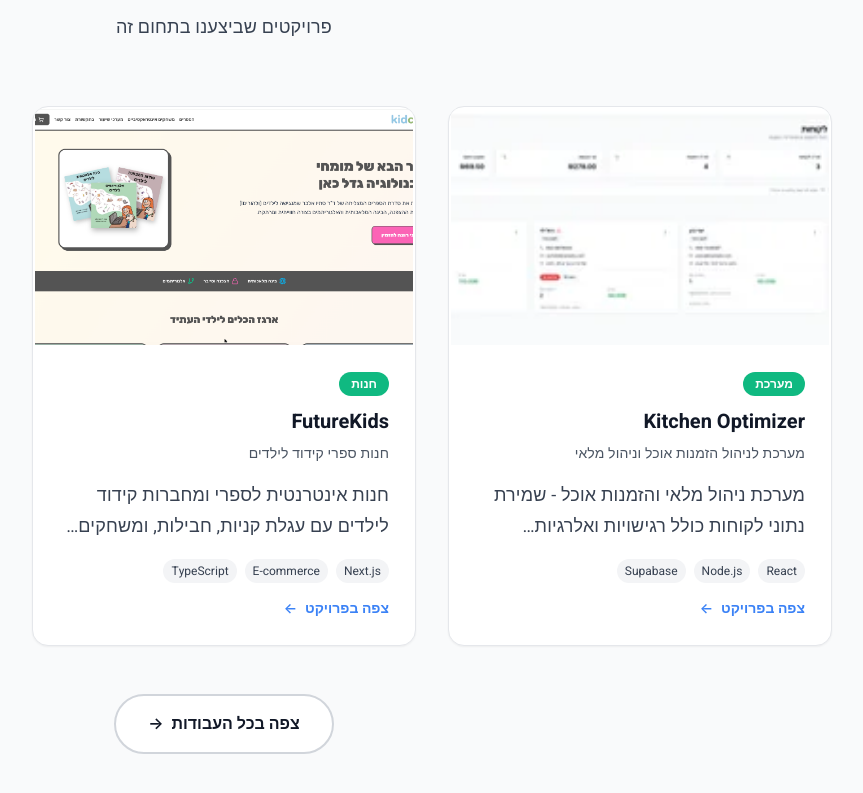
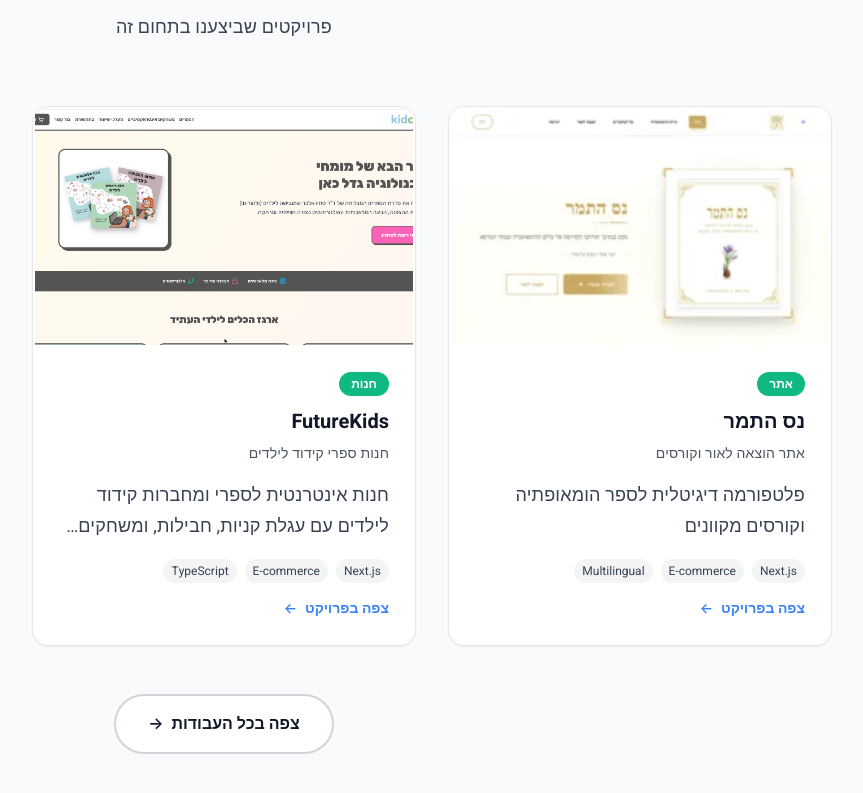
Before and after one commit to itayost/itayost-apple, a Next.js app: page /services/ecommerce in a window 1280 px wide. Shown: the part 3952-4745 px from the top of the page, without its empty margins (416-1279 px from the left). Built offline with nearby package versions, Linux system fonts and the light colour scheme; no server answers.

Commit message:
fix(services): move kitchen optimizer to crm, add neshatamar to ecommerce

```diff
--- a/src/data/services.ts
+++ b/src/data/services.ts
@@ -242,7 +242,7 @@
       }
     ],
     technologies: ['Next.js', 'React', 'Stripe', 'Tranzila API', 'Bit API', 'PostgreSQL'],
-    portfolio: ['1', '8'], // Kitchen Optimizer, FutureKids
+    portfolio: ['6', '8'], // נס התמר, FutureKids
     faq: [
       {
         question: 'איזו פלטפורמה הכי טובה?',
@@ -354,7 +354,7 @@
       }
     ],
     technologies: ['Next.js', 'React', 'PostgreSQL', 'Prisma ORM', 'NextAuth.js', 'Resend API'],
-    portfolio: ['7', '9', '10'], // Garden of Eden, Amit EyeBrows, TA CRM
+    portfolio: ['1', '7', '9', '10'], // Kitchen Optimizer, Garden of Eden, Amit EyeBrows, TA CRM
     faq: [
       {
         question: 'מה ההבדל בין CRM מותאם לבין מערכת מוכנה?',
```
